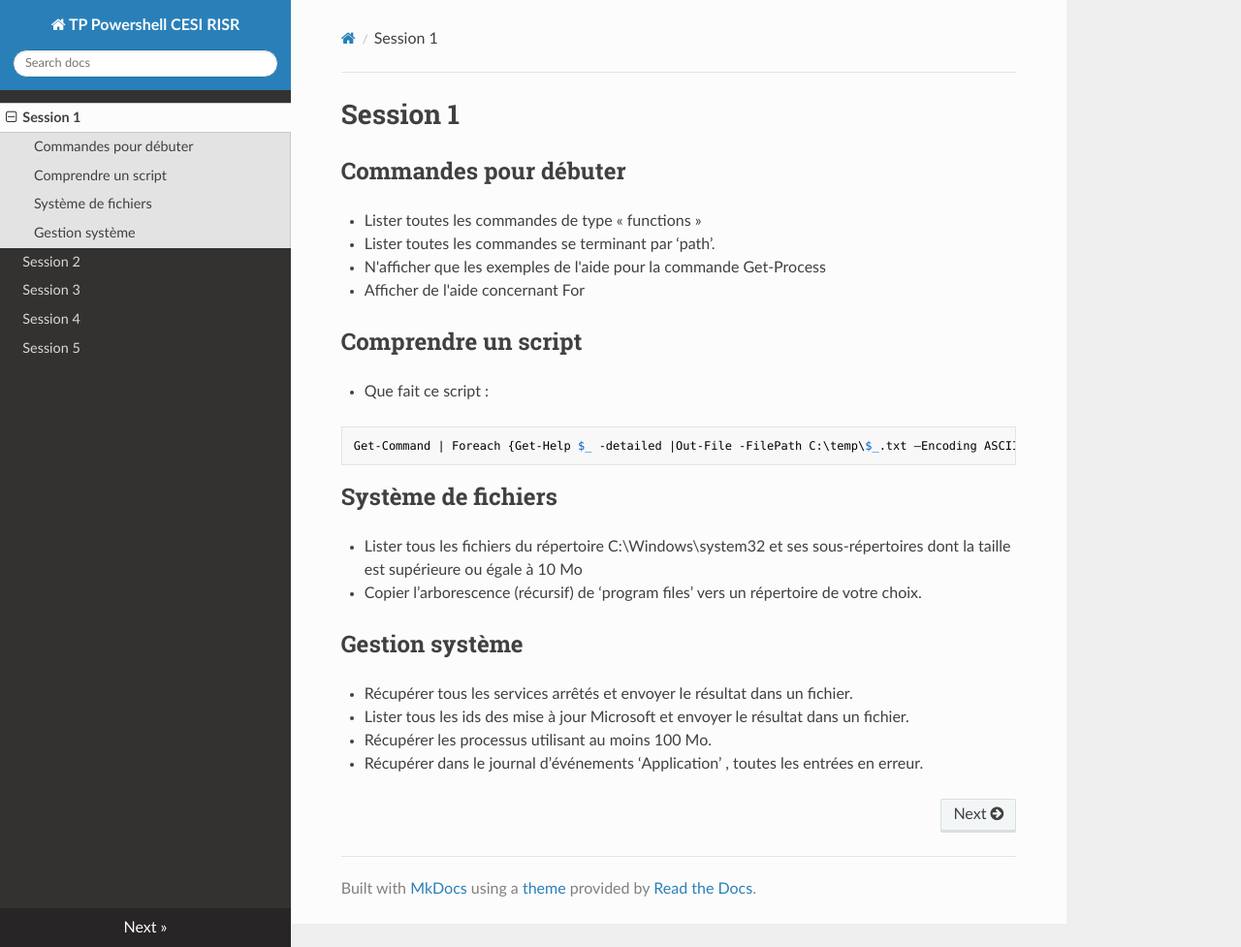
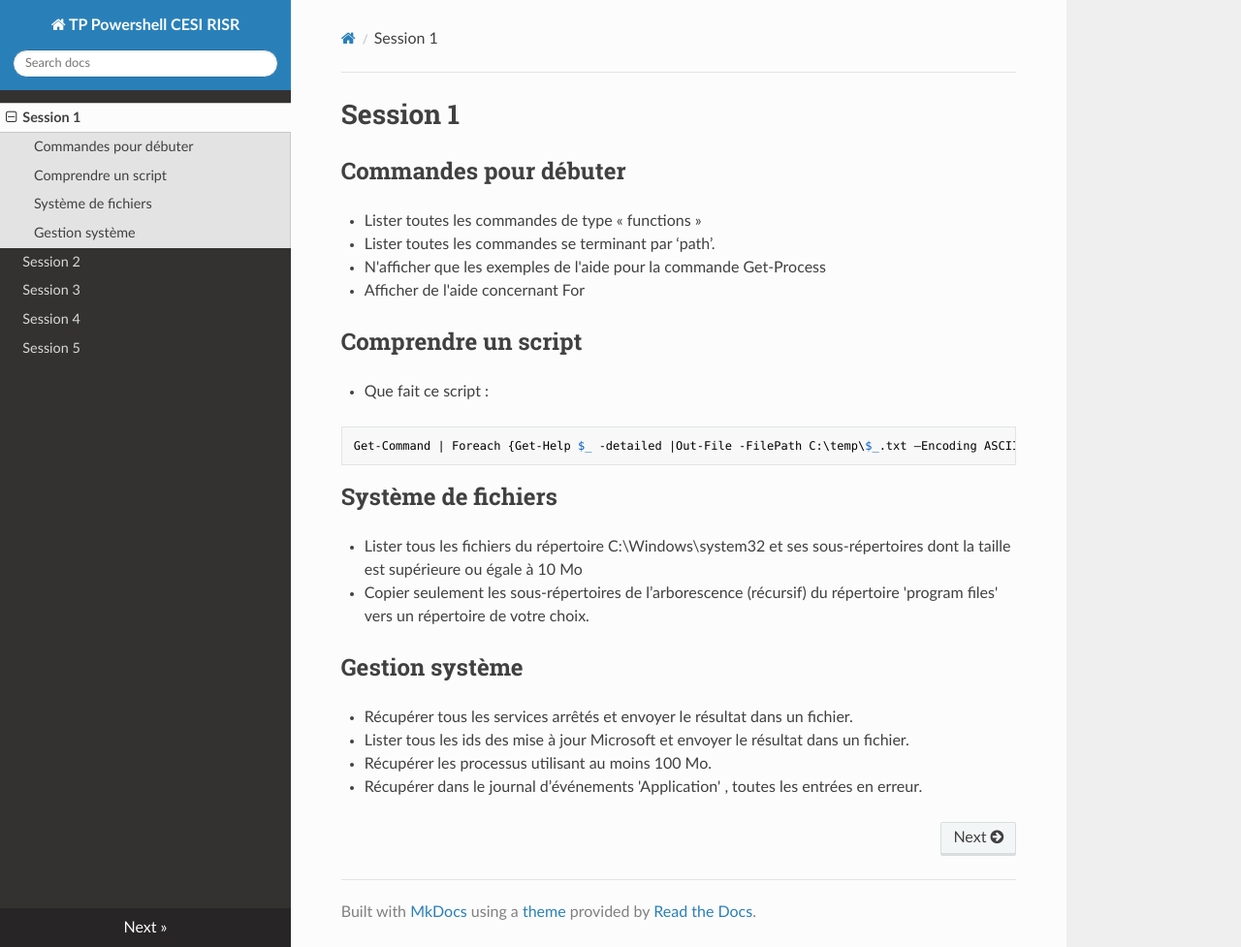
Before and after one commit to BDEN-sys/tpps, an MkDocs documentation site: the page built from docs/index.md, in a window 1280 px wide and 977 px high. Shown: the whole window at 97% size. Built offline with MkDocs 1.6.1, drawn with Linux system fonts in a browser that asks for light colours; nearby versions of some CDN libraries.

Commit message:
Correction TP session2

```diff
--- a/docs/index.md
+++ b/docs/index.md
@@ -22,7 +22,7 @@ Get-Command | Foreach {Get-Help $_ -detailed |Out-File -FilePath C:\temp\$_.txt
 
 * Lister tous les fichiers du répertoire C:\Windows\system32 et ses sous-répertoires dont la taille est supérieure ou égale à 10 Mo
 
-* Copier l’arborescence (récursif) de ‘program files’ vers un répertoire de votre choix.
+* Copier seulement les sous-répertoires de l’arborescence (récursif) du répertoire 'program files' vers un répertoire de votre choix.
 
 ## Gestion système
 
@@ -32,4 +32,4 @@ Get-Command | Foreach {Get-Help $_ -detailed |Out-File -FilePath C:\temp\$_.txt
 
 * Récupérer les processus utilisant au moins 100 Mo.
 
-* Récupérer dans le journal d’événements ‘Application’ , toutes les entrées en erreur.
+* Récupérer dans le journal d’événements 'Application' , toutes les entrées en erreur.
```
